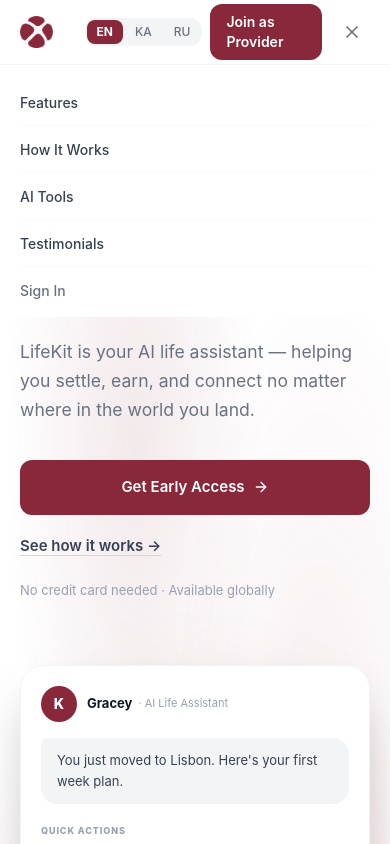
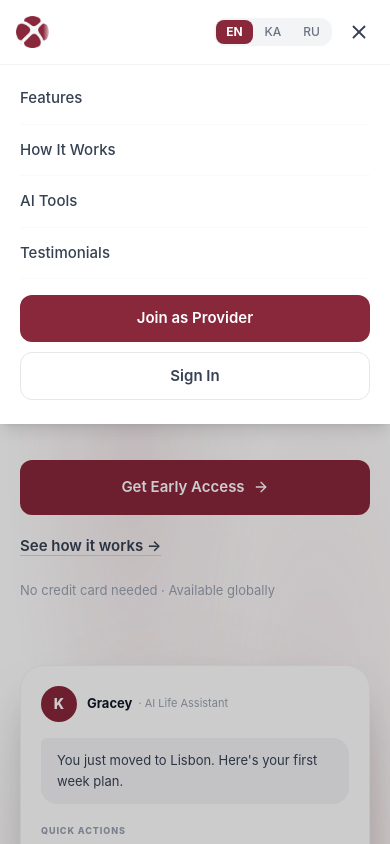
Before and after one commit to BenedictUkwenya/lifekitweb, a React (Vite) app: page / in a window 390 px wide. Both pictures are taken after a click on the button 352 px from the left and 32 px from the top of the page. Shown: the top 844 px of the page. Built offline with nearby package versions, Linux system fonts and the light colour scheme.

Commit message:
fix: improve mobile navbar layout and animate logo

```diff
--- a/src/pages/LandingPage.jsx
+++ b/src/pages/LandingPage.jsx
@@ -1,7 +1,7 @@
 import { Fragment, useEffect, useRef, useState } from 'react'
 import { useTranslation } from 'react-i18next'
 import { Link } from 'react-router-dom'
-import { motion } from 'framer-motion'
+import { AnimatePresence, motion } from 'framer-motion'
 import { useGSAP } from '@gsap/react'
 import gsap from 'gsap'
 import { ScrollTrigger } from 'gsap/ScrollTrigger'
@@ -188,6 +188,55 @@
 }
 
 // ─────────────────────────────────────────────────────────────────────────────
+// Animated Logo — dramatic entrance + playful hover
+// ─────────────────────────────────────────────────────────────────────────────
+function AnimatedLogo() {
+  return (
+    <Link to="/" className="flex items-center gap-2 shrink-0" aria-label="LifeKit home">
+      <motion.div
+        className="relative"
+        initial={{ opacity: 0, scale: 0.4, rotate: -25, y: -8 }}
+        animate={{ opacity: 1, scale: 1, rotate: 0, y: 0 }}
+        transition={{ type: 'spring', stiffness: 260, damping: 14, delay: 0.1 }}
+        whileHover={{
+          scale: 1.08,
+          rotate: [0, -8, 8, -4, 0],
+          transition: { rotate: { duration: 0.6, ease: 'easeInOut' }, scale: { duration: 0.2 } },
+        }}
+        whileTap={{ scale: 0.92 }}
+      >
+        <img
+          src="/logo2.png"
+          alt="LifeKit"
+          className="h-8 sm:h-9 w-auto select-none"
+          draggable={false}
+          onError={e => {
+            e.currentTarget.style.display = 'none'
+            const fb = e.currentTarget.nextElementSibling
+            if (fb) fb.style.display = 'block'
+          }}
+        />
+        <span className="hidden text-2xl font-extrabold tracking-tight" style={{ color: P }}>LifeKit</span>
+
+        {/* Sweeping shine overlay */}
+        <motion.span
+          aria-hidden
+          className="pointer-events-none absolute inset-0 overflow-hidden rounded-md"
+        >
+          <motion.span
+            className="absolute top-0 -left-1/3 h-full w-1/3 skew-x-[-20deg]"
+            style={{ background: 'linear-gradient(90deg, transparent, rgba(255,255,255,0.65), transparent)' }}
+            initial={{ x: '-150%' }}
+            animate={{ x: '350%' }}
+            transition={{ duration: 1.1, ease: 'easeInOut', delay: 1.0 }}
+          />
+        </motion.span>
+      </motion.div>
+    </Link>
+  )
+}
+
+// ─────────────────────────────────────────────────────────────────────────────
 // Navbar
 // ─────────────────────────────────────────────────────────────────────────────
 function Navbar() {
@@ -201,6 +250,12 @@
     return () => window.removeEventListener('scroll', fn)
   }, [])
 
+  // Lock body scroll while the mobile menu is open.
+  useEffect(() => {
+    document.body.style.overflow = open ? 'hidden' : ''
+    return () => { document.body.style.overflow = '' }
+  }, [open])
+
   const links = [
     { href: '#features',     label: t('nav.features')     },
     { href: '#process',      label: t('nav.process')      },
@@ -209,22 +264,15 @@
   ]
 
   return (
-    <nav className={`fixed inset-x-0 top-0 z-50 transition-all duration-200 ${scrolled ? 'bg-white/96 backdrop-blur-sm shadow-sm' : 'bg-white'}`}>
-      <div className="max-w-7xl mx-auto px-5 sm:px-8 h-16 flex items-center gap-4">
+    <motion.nav
+      initial={{ y: -72 }}
+      animate={{ y: 0 }}
+      transition={{ type: 'spring', stiffness: 200, damping: 24 }}
+      className={`fixed inset-x-0 top-0 z-50 transition-shadow duration-200 ${scrolled ? 'bg-white/95 backdrop-blur-sm shadow-sm' : 'bg-white'}`}
+    >
+      <div className="max-w-7xl mx-auto px-4 sm:px-8 h-16 flex items-center justify-between gap-3">
         {/* Logo */}
-        <Link to="/" className="flex items-center gap-2 shrink-0 mr-4">
-          <img
-            src="/logo2.png"
-            alt="LifeKit"
-            className="h-8 w-auto"
-            onError={e => {
-              e.currentTarget.style.display = 'none'
-              const fb = e.currentTarget.nextElementSibling
-              if (fb) fb.style.display = 'block'
-            }}
-          />
-          <span className="hidden text-2xl font-extrabold tracking-tight" style={{ color: P }}>LifeKit</span>
-        </Link>
+        <AnimatedLogo />
 
         {/* Desktop links */}
         <div className="hidden md:flex items-center gap-7 mx-auto">
@@ -236,51 +284,106 @@
         </div>
 
         {/* Right */}
-        <div className="flex items-center gap-2 ml-auto">
+        <div className="flex items-center gap-2">
           <LanguageSwitcher />
-          <Link to="/login" className="hidden sm:block text-sm font-medium text-gray-600 hover:text-gray-900 px-3 py-1.5 transition-colors">
+
+          {/* Desktop-only auth actions */}
+          <Link to="/login" className="hidden md:block text-sm font-medium text-gray-600 hover:text-gray-900 px-3 py-1.5 transition-colors">
             {t('nav.signIn')}
           </Link>
           <Link
             to="/register"
-            className="inline-flex items-center gap-1.5 px-4 py-2 rounded-xl text-white text-sm font-semibold hover:opacity-90 transition-opacity"
+            className="hidden md:inline-flex items-center gap-1.5 px-4 py-2 rounded-xl text-white text-sm font-semibold hover:opacity-90 transition-opacity"
             style={{ backgroundColor: P }}
           >
             {t('nav.joinAsProvider')}
           </Link>
+
+          {/* Mobile menu toggle */}
           <button
-            className="md:hidden p-2 rounded-lg text-gray-500 hover:bg-gray-100 ml-1 transition-colors"
-            onClick={() => setOpen(!open)}
+            className="md:hidden p-2 -mr-1 rounded-lg text-gray-700 hover:bg-gray-100 transition-colors"
+            onClick={() => setOpen(o => !o)}
             aria-label="Toggle menu"
+            aria-expanded={open}
           >
-            {open ? <X size={20} /> : <Menu size={20} />}
+            <motion.span
+              key={open ? 'x' : 'menu'}
+              initial={{ rotate: -90, opacity: 0 }}
+              animate={{ rotate: 0, opacity: 1 }}
+              transition={{ duration: 0.18 }}
+              className="block"
+            >
+              {open ? <X size={22} /> : <Menu size={22} />}
+            </motion.span>
           </button>
         </div>
       </div>
 
       {/* Mobile menu */}
+      <AnimatePresence>
         {open && (
-        <div className="md:hidden bg-white border-t border-gray-100 py-4 px-5 space-y-0.5">
-          {links.map(({ href, label }) => (
-            <a
+          <>
+            {/* Backdrop */}
+            <motion.div
+              className="md:hidden fixed inset-0 top-16 -z-10 bg-black/20"
+              initial={{ opacity: 0 }}
+              animate={{ opacity: 1 }}
+              exit={{ opacity: 0 }}
+              transition={{ duration: 0.2 }}
+              onClick={() => setOpen(false)}
+            />
+
+            {/* Panel */}
+            <motion.div
+              className="md:hidden bg-white border-t border-gray-100 px-5 pt-2 pb-6 shadow-lg"
+              initial={{ height: 0, opacity: 0 }}
+              animate={{ height: 'auto', opacity: 1 }}
+              exit={{ height: 0, opacity: 0 }}
+              transition={{ duration: 0.28, ease: [0.16, 1, 0.3, 1] }}
+              style={{ overflow: 'hidden' }}
+            >
+              {links.map(({ href, label }, i) => (
+                <motion.a
                   key={href}
                   href={href}
-              className="block py-3 text-sm font-medium text-gray-700 hover:text-gray-900 border-b border-gray-50 last:border-0"
+                  className="block py-3.5 text-[15px] font-medium text-gray-700 hover:text-gray-900 border-b border-gray-50"
+                  onClick={() => setOpen(false)}
+                  initial={{ opacity: 0, x: -12 }}
+                  animate={{ opacity: 1, x: 0 }}
+                  transition={{ delay: 0.06 + i * 0.05 }}
+                >
+                  {label}
+                </motion.a>
+              ))}
+
+              {/* Auth actions in the menu */}
+              <motion.div
+                className="flex flex-col gap-2.5 pt-4"
+                initial={{ opacity: 0, y: 8 }}
+                animate={{ opacity: 1, y: 0 }}
+                transition={{ delay: 0.06 + links.length * 0.05 }}
+              >
+                <Link
+                  to="/register"
+                  className="inline-flex items-center justify-center gap-1.5 px-4 py-3 rounded-xl text-white text-[15px] font-semibold hover:opacity-90 transition-opacity"
+                  style={{ backgroundColor: P }}
                   onClick={() => setOpen(false)}
                 >
-              {label}
-            </a>
-          ))}
+                  {t('nav.joinAsProvider')}
+                </Link>
                 <Link
                   to="/login"
-            className="block pt-3 text-sm font-medium text-gray-500"
+                  className="inline-flex items-center justify-center px-4 py-3 rounded-xl text-gray-700 text-[15px] font-semibold border border-gray-200 hover:border-gray-300 transition-colors"
                   onClick={() => setOpen(false)}
                 >
                   {t('nav.signIn')}
                 </Link>
-        </div>
+              </motion.div>
+            </motion.div>
+          </>
         )}
-    </nav>
+      </AnimatePresence>
+    </motion.nav>
   )
 }
 
```
Lines whose indentation alone changed are shown as unchanged.
